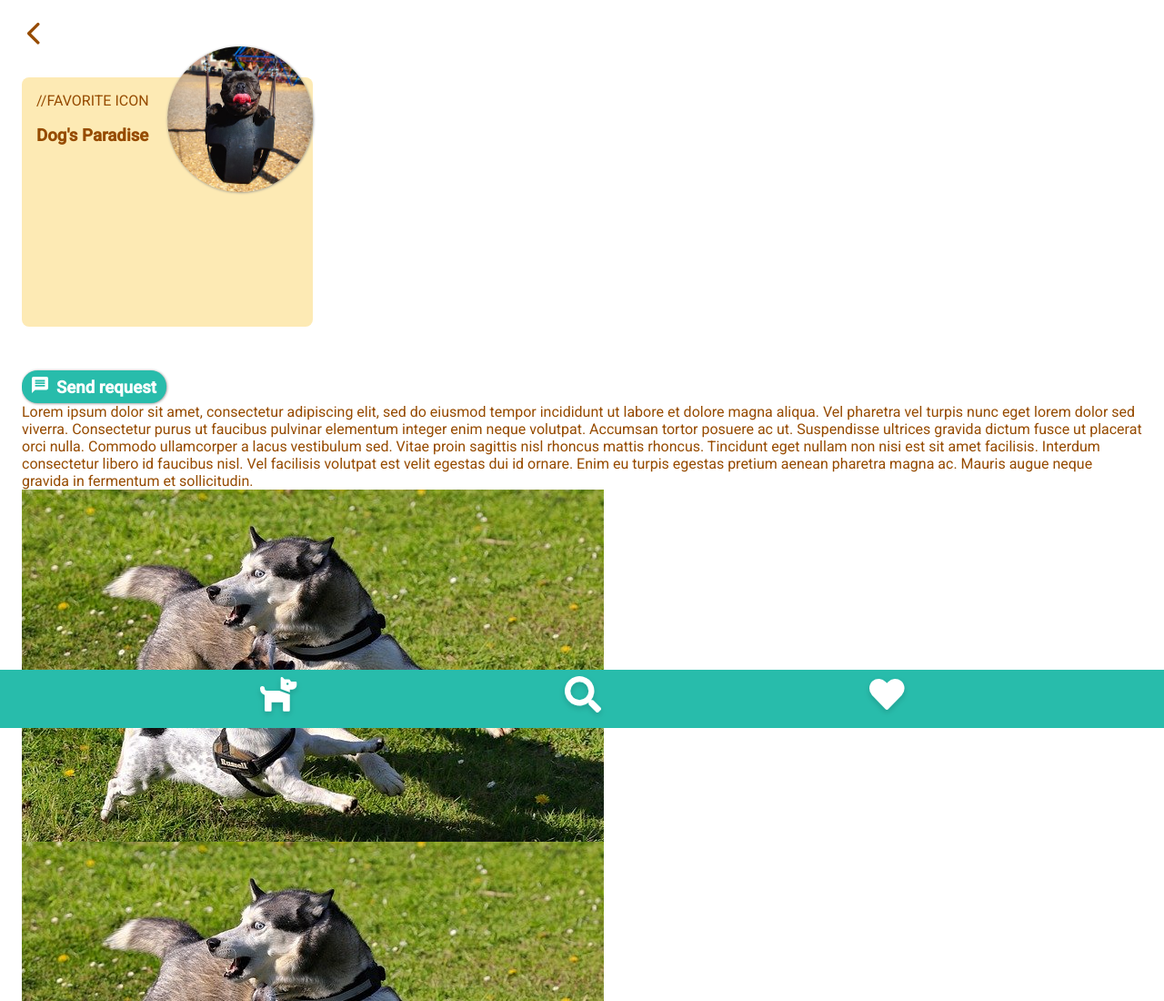
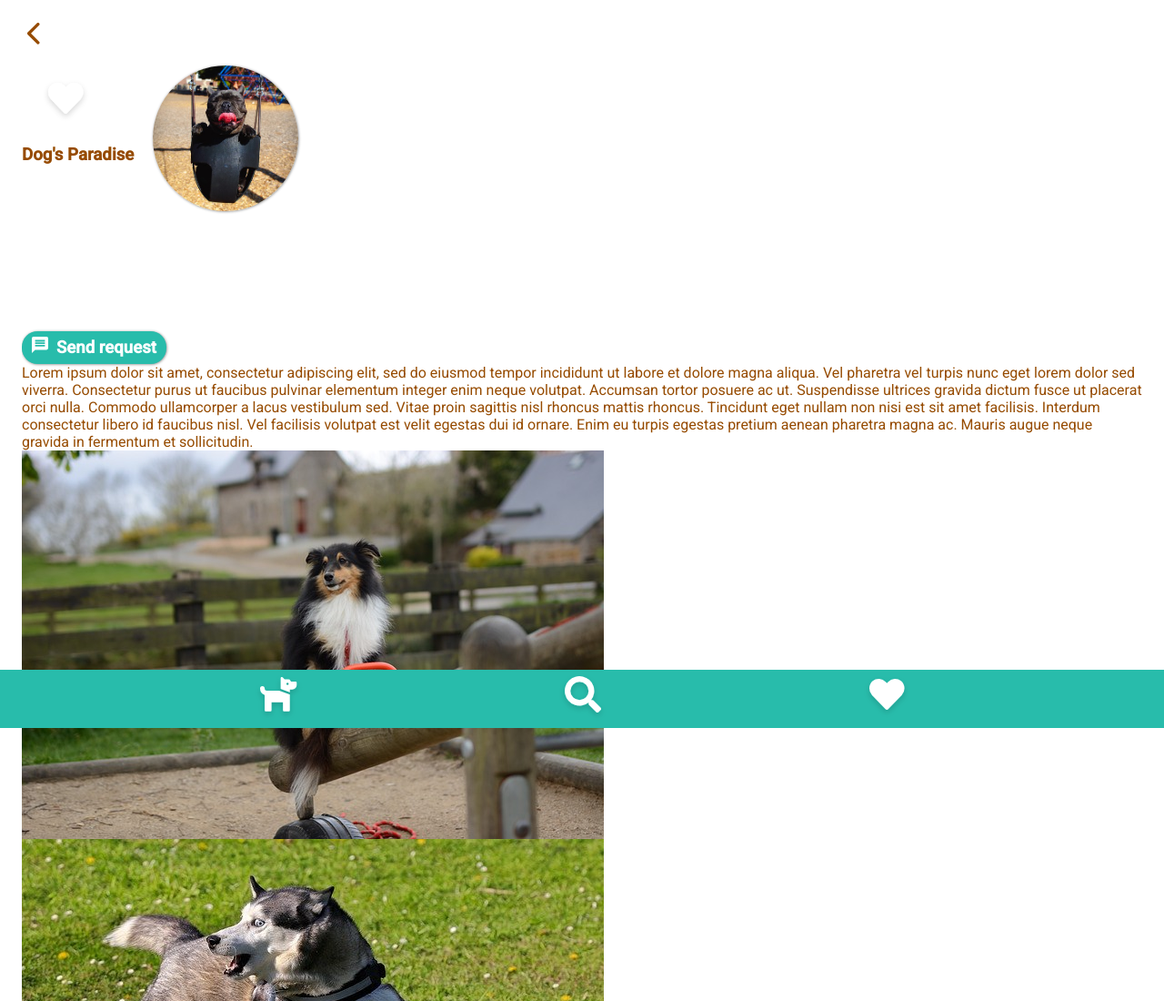
Before and after one commit to SGierszewski/hutello, a React (Vite) app: page /details in a window 1280 px wide. Shown: the top 1100 px of the page at 91% size. Built offline with nearby package versions, Linux system fonts and the light colour scheme.

Commit message:
🎨  Update Details page

```diff
--- a/src/app/pages/Details/Details.tsx
+++ b/src/app/pages/Details/Details.tsx
@@ -1,6 +1,8 @@
 import React from "react";
 import BackButton from "../../components/BackButton/BackButton";
+import FavoriteCheckbox from "../../components/FavoriteCheckbox/FavoriteCheckbox";
 import IconButton from "../../components/IconButton/IconButton";
+import FavoriteIcon from "../../components/Icons/FavoriteIcon";
 import RequestIcon from "../../components/Icons/RequestIcon";
 import styles from "./Details.module.css";
 
@@ -11,9 +13,9 @@ export default function Details(): JSX.Element {
         <BackButton />
       </header>
       <article className={styles.hutaDetails__card}>
-        <div className={styles.hutaDetails__header}>
-          //FAVORITE ICON
-          <h3>Dog's Paradise</h3>
+        <div className={styles.hutaDetails__card_header}>
+          <FavoriteCheckbox icon={<FavoriteIcon />} value="favorite" />
+          <h3 className={styles.hutaDetails__card_title}>Dog's Paradise</h3>
           <img
             className={styles.hutaDetails__img}
             src="src/app/assets/images/huta_example1.png"
@@ -21,7 +23,7 @@ export default function Details(): JSX.Element {
           />
         </div>
         <IconButton title="Send request">{<RequestIcon />}</IconButton>
-        <p>
+        <p className={styles.hutaDetails__info}>
           Lorem ipsum dolor sit amet, consectetur adipiscing elit, sed do
           eiusmod tempor incididunt ut labore et dolore magna aliqua. Vel
           pharetra vel turpis nunc eget lorem dolor sed viverra. Consectetur
@@ -34,12 +36,12 @@ export default function Details(): JSX.Element {
           Enim eu turpis egestas pretium aenean pharetra magna ac. Mauris augue
           neque gravida in fermentum et sollicitudin.
         </p>
-        <div className={styles.hutaDetails__images}>
+        <section className={styles.hutaDetails__images}>
+          <img src="src/app/assets/images/huta_example3.jpeg" alt="" />
           <img src="src/app/assets/images/huta_example2.jpeg" alt="" />
           <img src="src/app/assets/images/huta_example2.jpeg" alt="" />
           <img src="src/app/assets/images/huta_example3.jpeg" alt="" />
-          <img src="src/app/assets/images/huta_example3.jpeg" alt="" />
-        </div>
+        </section>
         <div className={styles.hutaDetails__contact}>
           <p>
             Musterstraße 3<br />
```
